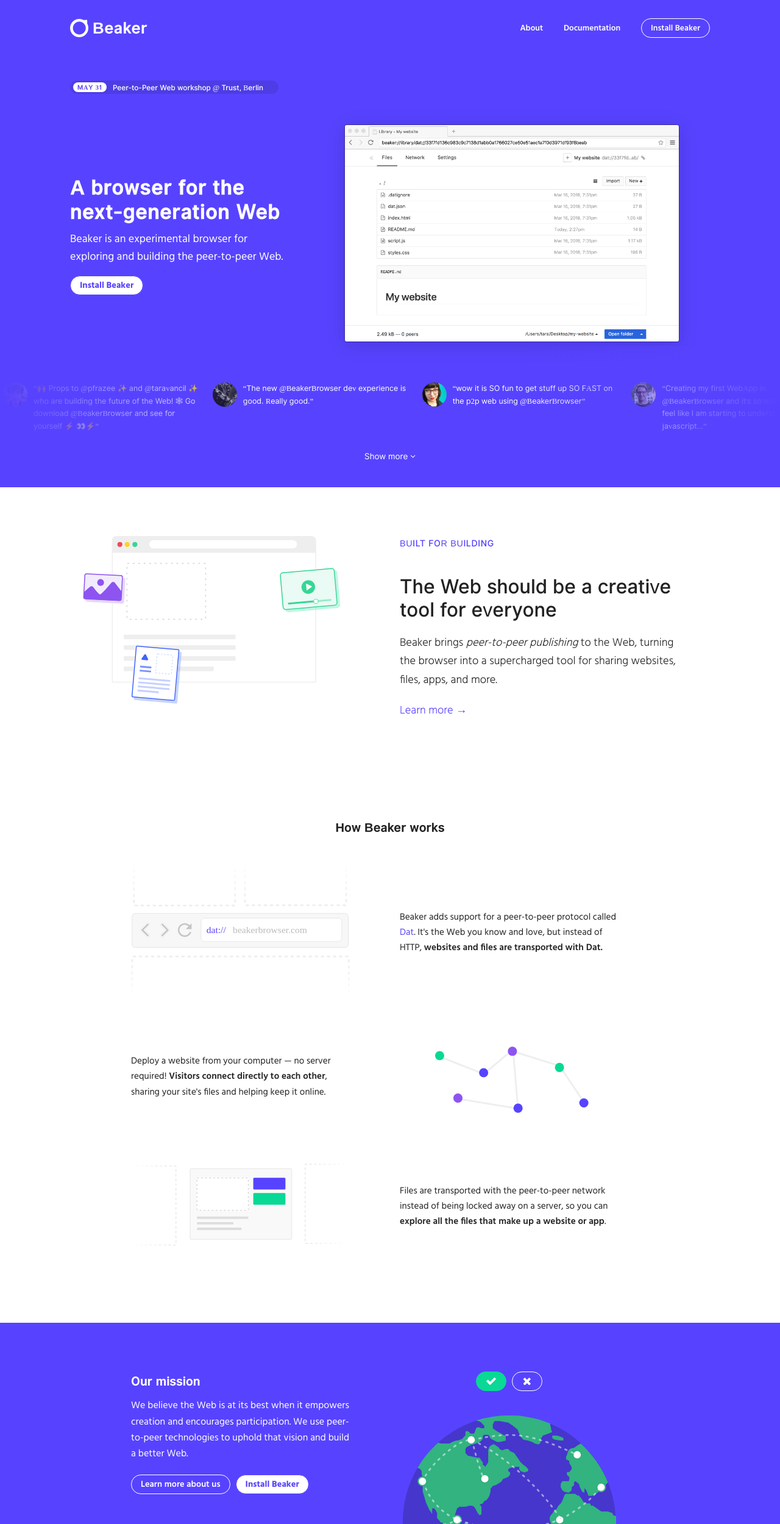
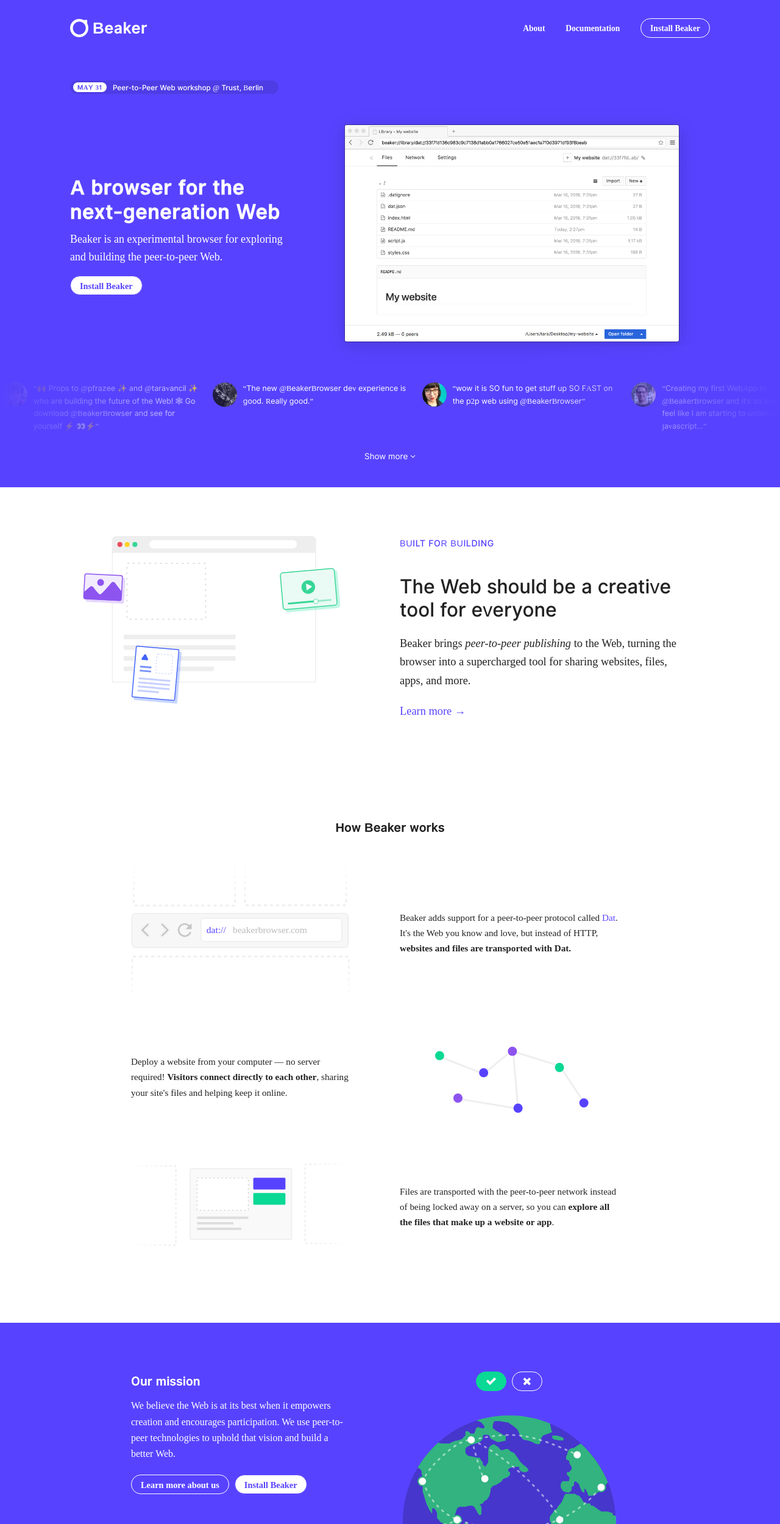
Before and after one commit to beakerbrowser/beakerbrowser.com, a Jekyll site: the page built from index.html, in a window 1280 px wide. Shown: the whole page at 61% size. Built offline with Jekyll 4.4.1, drawn with Linux system fonts in a browser that asks for light colours.

Commit message:
Remove Hind

```diff
--- a/_layouts/changelog.html
+++ b/_layouts/changelog.html
@@ -13,9 +13,6 @@
     <link rel="stylesheet" href="/css/main.css">
     <link rel="stylesheet" href="/css/font-awesome.css">
     <link rel="icon" href="/img/favicon.png">
-
-    <!-- TODO embed these -->
-    <link href="https://fonts.googleapis.com/css?family=Hind:400,500,600,700" rel="stylesheet">
 
     <!-- social woo woo -->
 
--- a/_layouts/default.html
+++ b/_layouts/default.html
@@ -5,9 +5,6 @@
     <meta http-equiv="X-UA-Compatible" content="IE=edge,chrome=1">
     <title>{{ page.title | default: "Beaker Browser" }}</title>
     <meta name="viewport" content="width=device-width">
-
-    <!-- TODO embed these -->
-    <link href="https://fonts.googleapis.com/css?family=Hind:400,500,600,700" rel="stylesheet">
 
     <!-- SEO -->
     {% include keywords.html %}
--- a/_layouts/home.html
+++ b/_layouts/home.html
@@ -5,7 +5,6 @@
     <meta http-equiv="X-UA-Compatible" content="IE=edge,chrome=1">
     <title>{{ page.title | default: "Beaker Browser" }}</title>
     <meta name="viewport" content="width=device-width">
-    <link href="https://fonts.googleapis.com/css?family=Hind:300,400,500,600,700" rel="stylesheet">
 
     <!-- SEO -->
     {% include keywords.html %}
--- a/_layouts/install.html
+++ b/_layouts/install.html
@@ -23,10 +23,6 @@
     <meta name="twitter:site" content="@BeakerBrowser">
     <meta name="twitter:creator" content="@BeakerBrowser">
     <meta name="og:title" content="Install Beaker | Peer-to-peer Web Browser"/>
-
-
-    <!-- TODO -->
-    <link href="https://fonts.googleapis.com/css?family=Hind" rel="stylesheet">
   </head>
 
   <body class="layout install">
```
